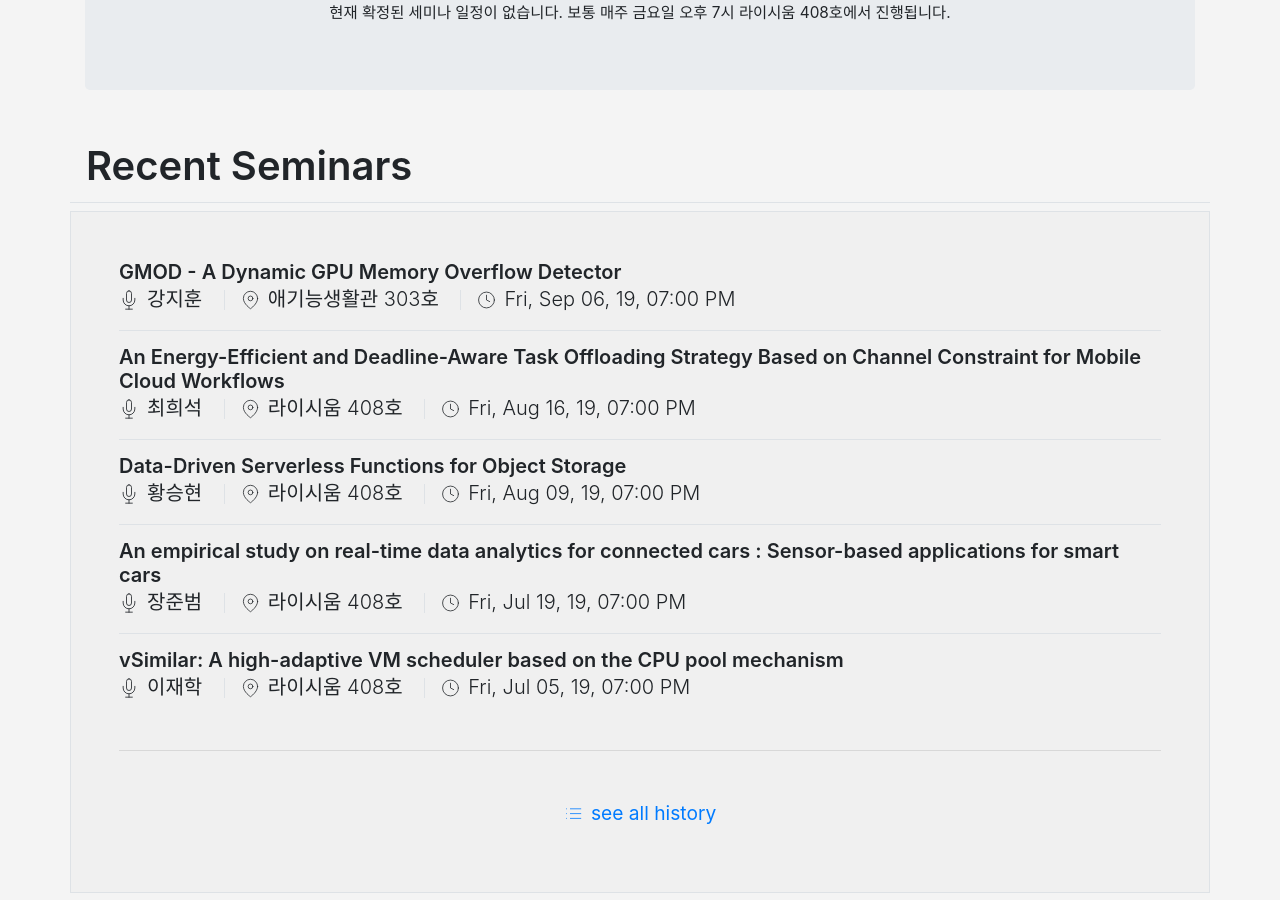
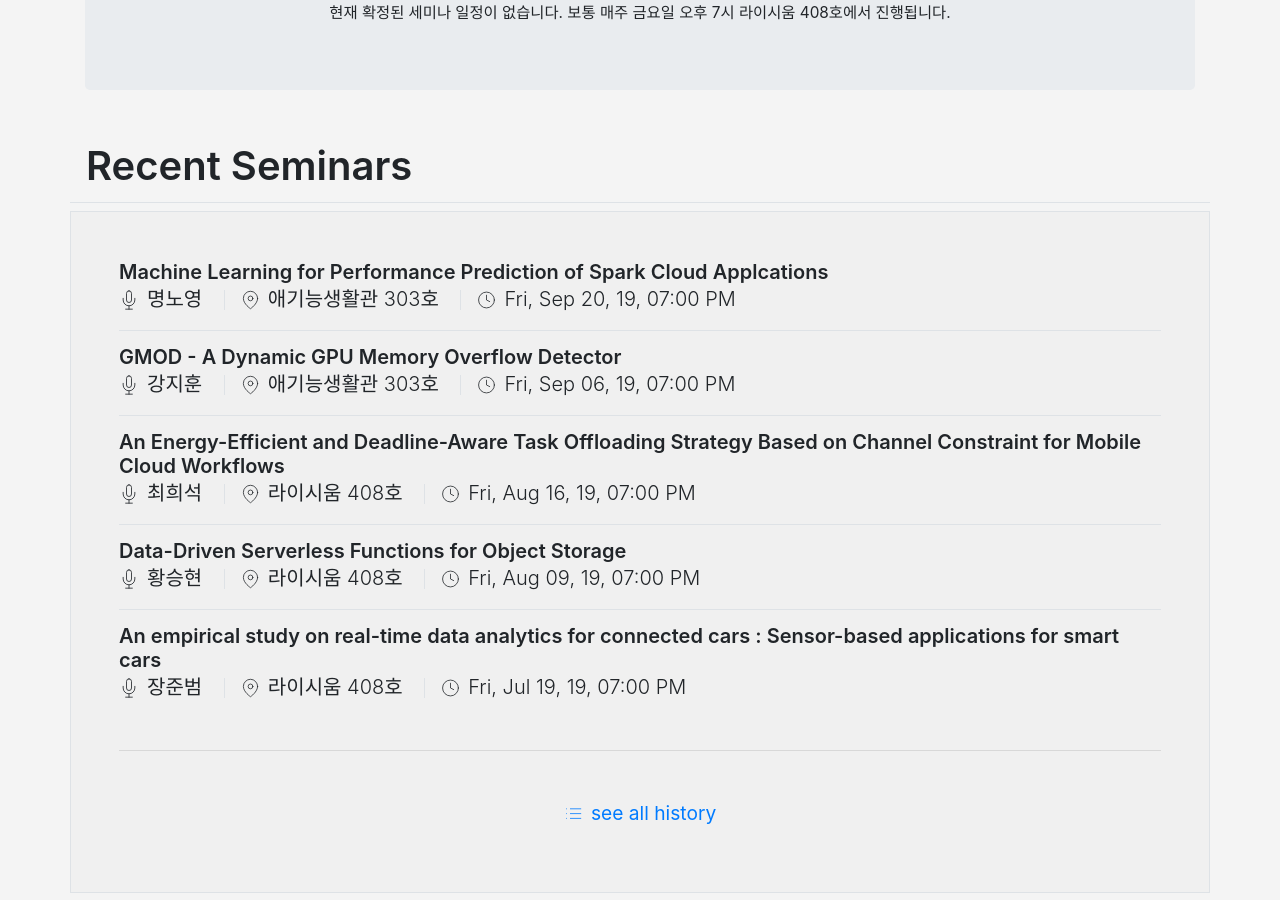
Before and after one commit to KU-Cloud/ku-cloud.github.io, a Jekyll site: the page built from seminar.html, in a window 1280 px wide and 900 px high, scrolled down 371 px. Built offline with Jekyll 4.4.1, drawn with Linux system fonts in a browser that asks for light colours.

Commit message:
Update seminars.yaml

```diff
--- a/_data/seminars.yaml
+++ b/_data/seminars.yaml
@@ -599,3 +599,7 @@
   date: 2019-09-06T19:00:00.000+0900
   speacker: 강지훈
   location: 애기능생활관 303호
+- title: 'Machine Learning for Performance Prediction of Spark Cloud Applcations'
+  date: 2019-09-20T19:00:00.000+0900
+  speacker: 명노영
+  location: 애기능생활관 303호
```
